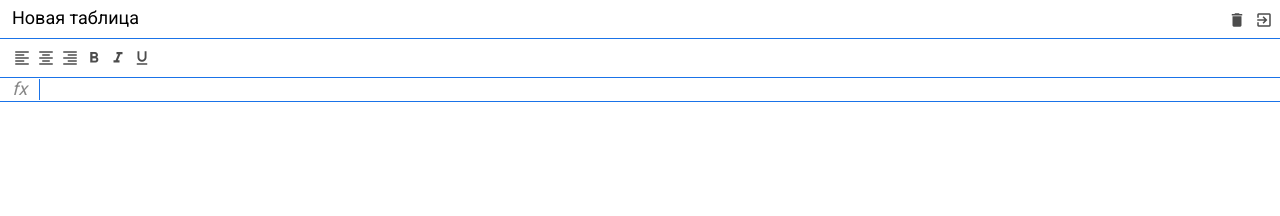
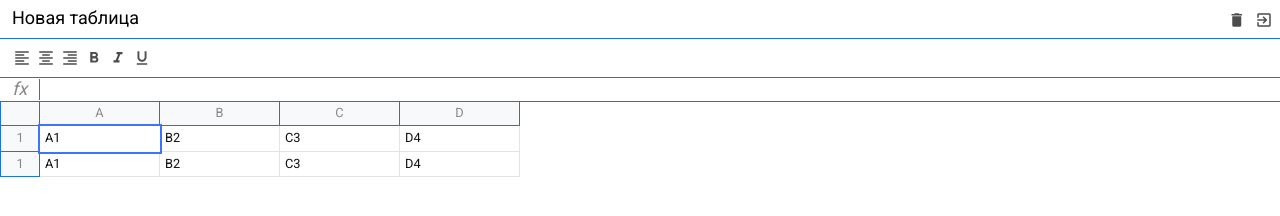
Before and after one commit to Alexandrsv/exceljs, a website built with webpack: page src/index.html in a window 1280 px wide. Built offline with nearby package versions, Linux system fonts and the light colour scheme.

Commit message:
add table styles

```diff
--- a/src/index.html
+++ b/src/index.html
@@ -55,7 +55,35 @@
           <div class="input" contenteditable="true" spellcheck="false"></div>
         </div>
 
-        <div class="excel__table"></div>
+        <div class="excel__table">
+          <div class="row">
+            <div class="row-info"></div>
+            <div class="row-data">
+              <div class="column">A</div>
+              <div class="column">B</div>
+              <div class="column">C</div>
+              <div class="column">D</div>
+            </div>
+          </div>
+          <div class="row">
+            <div class="row-info">1</div>
+            <div class="row-data">
+              <div class="cell selected" contenteditable="true">A1</div>
+              <div class="cell" contenteditable="true">B2</div>
+              <div class="cell" contenteditable="true">C3</div>
+              <div class="cell" contenteditable="true">D4</div>
+            </div>
+          </div>
+          <div class="row">
+            <div class="row-info">1</div>
+            <div class="row-data">
+              <div class="cell">A1</div>
+              <div class="cell" contenteditable="true">B2</div>
+              <div class="cell" contenteditable="true">C3</div>
+              <div class="cell" contenteditable="true">D4</div>
+            </div>
+          </div>
+        </div>
       </div>
     </div>
   </body>
--- a/src/scss/_variables.scss
+++ b/src/scss/_variables.scss
@@ -3,6 +3,8 @@ $toolbar-height: 40px;
 $formula-height: 24px;
 
 $info-cell-width: 40px;
+$row-height: 24px;
+$cell-width: 120px;
 
 $outline-color: #1a73e8;
 $border-color: #1a73e8;
--- a/src/scss/index.scss
+++ b/src/scss/index.scss
@@ -20,4 +20,7 @@ body {
 .excel {
   position: relative;
   color: #888;
+  height: 100%;
+  max-width: 100%;
+  font-size: 0.8rem;
 }
--- a/src/scss/table.scss
+++ b/src/scss/table.scss
@@ -2,4 +2,63 @@
 @import "mixins";
 
 .excel__table {
+  position: absolute;
+  left: 0;
+  right: 0;
+  top: $header-height + $toolbar-height + $formula-height;
+  overflow-x: auto;
+  padding-bottom: 2px;
+
+  .row {
+    display: flex;
+    flex-direction: row;
+    min-height: $row-height;
+  }
+
+  .row-info {
+    display: flex;
+    justify-content: center;
+    align-items: center;
+    min-width: $info-cell-width;
+    min-height: 100%;
+    border: 1px solid $border-color;
+    background: #f8f9fa;
+    border-top: none;
+  }
+
+  .row-data {
+    display: flex;
+  }
+
+  .column {
+    display: flex;
+    justify-content: center;
+    align-items: center;
+    background: #f8f9fa;
+    min-width: 40px;
+    width: $cell-width;
+    border: 1px solid $border-color;
+    border-top: 0;
+    border-left: 0;
+    height: 100%;
+  }
+
+  .cell {
+    min-width: 40px;
+    padding: 5px;
+    width: $cell-width;
+    height: 100%;
+    border: 1px solid #e2e3e3;
+    border-top: 0;
+    border-left: 0;
+    color: #111;
+    white-space: nowrap;
+    outline: none;
+
+    &.selected {
+      border: none;
+      outline: 2px solid #3c74ff;
+      z-index: 2;
+    }
+  }
 }
```
